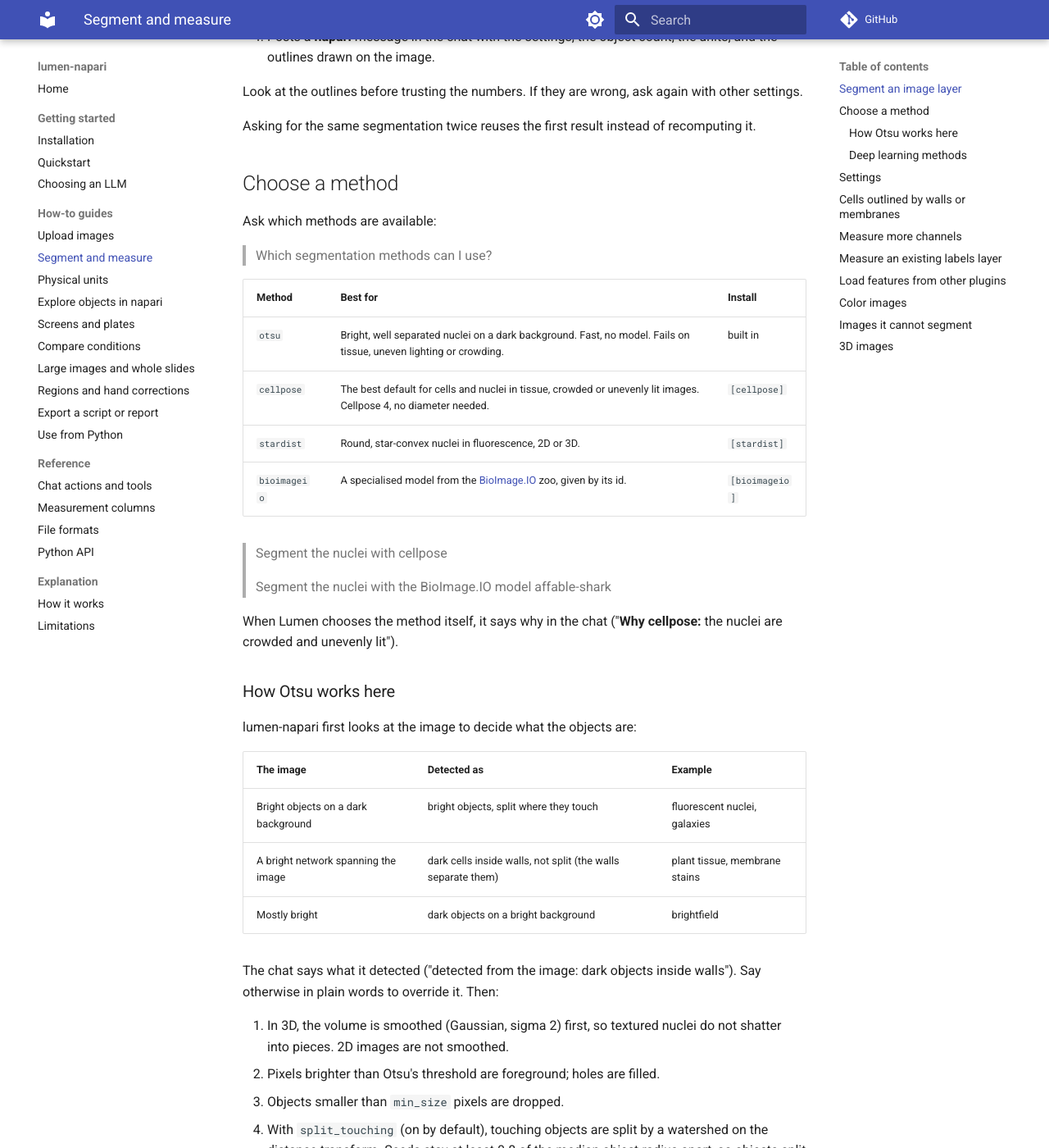
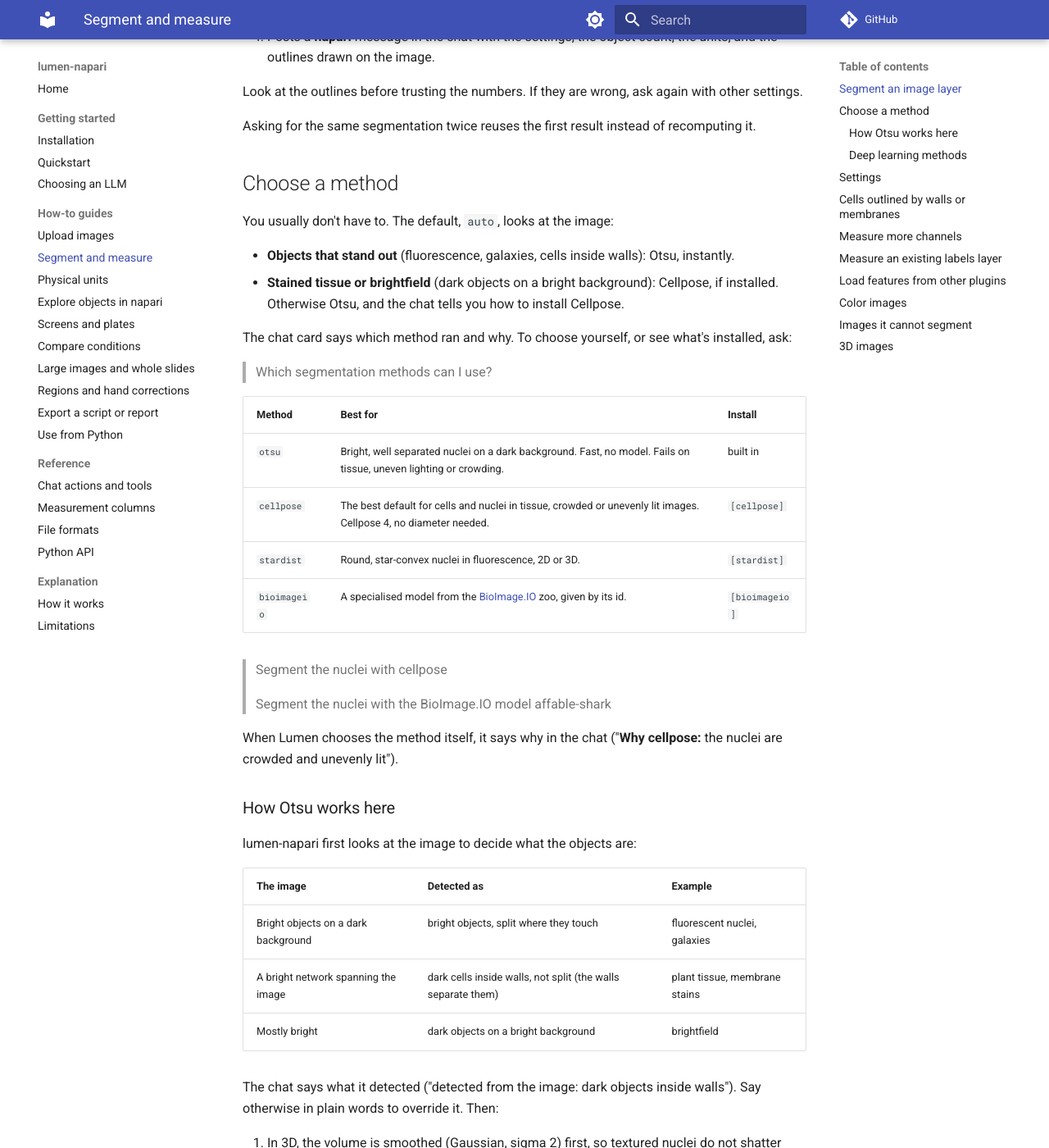
Before and after one commit to ghostiee-11/lumen-napari, an MkDocs documentation site: the page built from docs/how_to/segment.md, in a window 1280 px wide and 1400 px high, scrolled down 618 px. Shown: the whole window at 82% size. Built offline with MkDocs 1.6.1 and Material for MkDocs 9.7.7, drawn with Linux system fonts in a browser that asks for light colours; comment, search, counter and statistics services are not loaded; some of the changed text lies outside the part shown.

Commit message:
docs: automatic method choice and cellpose on the gpu

```diff
--- a/docs/how_to/segment.md
+++ b/docs/how_to/segment.md
@@ -21,7 +21,12 @@
 
 ## Choose a method
 
-Ask which methods are available:
+You usually don't have to. The default, `auto`, looks at the image:
+
+- **Objects that stand out** (fluorescence, galaxies, cells inside walls): Otsu, instantly.
+- **Stained tissue or brightfield** (dark objects on a bright background): Cellpose, if installed. Otherwise Otsu, and the chat tells you how to install Cellpose.
+
+The chat card says which method ran and why. To choose yourself, or see what's installed, ask:
 
 > Which segmentation methods can I use?
 
@@ -57,7 +62,7 @@
 
 ### Deep learning methods
 
-- **Cellpose** runs `CellposeModel` on the CPU.
+- **Cellpose** runs Cellpose-SAM on the GPU when there is one (CUDA, or Apple silicon through MPS) and on the CPU otherwise. The model (about 1 GB) downloads on first use and is loaded once per session. Expect about 25 seconds for a 512 × 512 image on a laptop GPU, much longer on a CPU. Volumes are segmented in 3D.
 - **StarDist** uses `2D_versatile_fluo` for 2D and `3D_demo` for 3D unless you name another model. Images are normalised to the 1st and 99.8th percentile first.
 - **BioImage.IO** models that output labels are used as is. Models that output a foreground probability are thresholded at 0.5 and split with a watershed.
 
@@ -67,7 +72,7 @@
 
 | Setting | Default | Meaning |
 |---|---|---|
-| `method` | `otsu` | See above |
+| `method` | `auto` | See above |
 | `model` | empty | StarDist model name or BioImage.IO id |
 | `min_size` | 20 | Drop objects with fewer pixels |
 | `split_touching` | from the image | Watershed split of touching objects (Otsu only) |
```
Also changed, not shown: docs/explanation/limitations.md (+1 -1 lines), docs/reference/chat_actions.md (+3 -2 lines).
